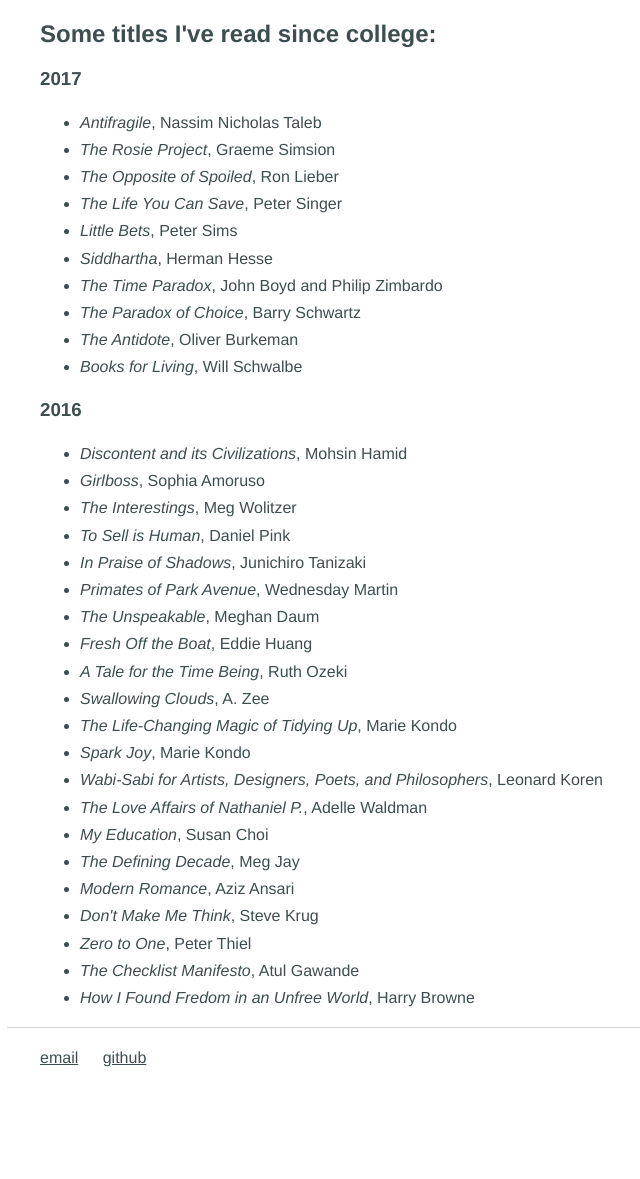
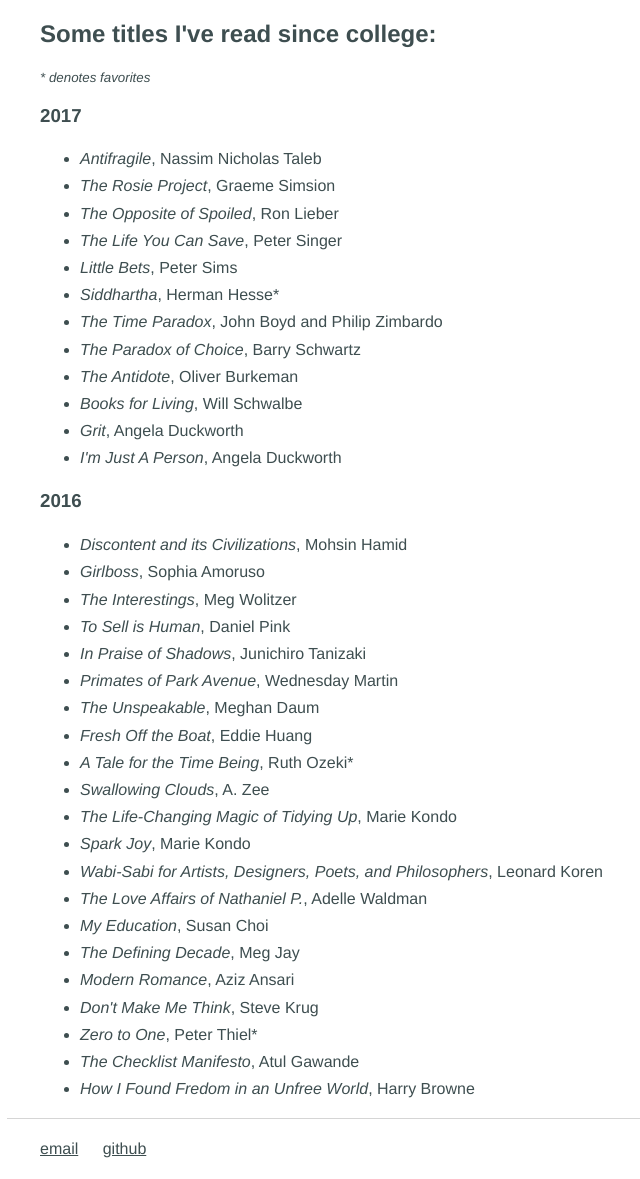
Before and after one commit to eating247/eating247.github.io, a Jekyll site: the page built from books.html, in a window 1280 px wide. Shown: the whole page, without its empty margins (235-875 px from the left). Built offline with Jekyll 4.4.1, drawn with Linux system fonts in a browser that asks for light colours; before the commit the page ends 1087 px from its top, so only the background shows below that.

Commit message:
add books

```diff
--- a/books.html
+++ b/books.html
@@ -3,6 +3,8 @@ layout: default
 ---
 
 <h2>Some titles I've read since college:</h2>
+
+<small><i>* denotes favorites</i></small>
 
 <h3>2017</h3>
 <ul>
@@ -11,11 +13,13 @@ layout: default
   <li><i>The Opposite of Spoiled</i>, Ron Lieber</li>
   <li><i>The Life You Can Save</i>, Peter Singer</li>
   <li><i>Little Bets</i>, Peter Sims</li>
-  <li><i>Siddhartha</i>, Herman Hesse</li>
+  <li><i>Siddhartha</i>, Herman Hesse*</li>
   <li><i>The Time Paradox</i>, John Boyd and Philip Zimbardo</li>
   <li><i>The Paradox of Choice</i>, Barry Schwartz</li>
   <li><i>The Antidote</i>, Oliver Burkeman</li>
   <li><i>Books for Living</i>, Will Schwalbe</li>
+  <li><i>Grit</i>, Angela Duckworth</li>
+  <li><i>I'm Just A Person</i>, Angela Duckworth</li>
 </ul>
 
 <h3>2016</h3>
@@ -28,7 +32,7 @@ layout: default
   <li><i>Primates of Park Avenue</i>, Wednesday Martin</li>
   <li><i>The Unspeakable</i>, Meghan Daum</li>
   <li><i>Fresh Off the Boat</i>, Eddie Huang</li>
-  <li><i>A Tale for the Time Being</i>, Ruth Ozeki</li>
+  <li><i>A Tale for the Time Being</i>, Ruth Ozeki*</li>
   <li><i>Swallowing Clouds</i>, A. Zee</li>
   <li><i>The Life-Changing Magic of Tidying Up</i>, Marie Kondo</li>
   <li><i>Spark Joy</i>, Marie Kondo</li>
@@ -38,7 +42,7 @@ layout: default
   <li><i>The Defining Decade</i>, Meg Jay</li>
   <li><i>Modern Romance</i>, Aziz Ansari</li>
   <li><i>Don't Make Me Think</i>, Steve Krug</li>
-  <li><i>Zero to One</i>, Peter Thiel</li>
+  <li><i>Zero to One</i>, Peter Thiel*</li>
   <li><i>The Checklist Manifesto</i>, Atul Gawande</li>
   <li><i>How I Found Fredom in an Unfree World</i>, Harry Browne</li>
 </ul>
--- a/index.html
+++ b/index.html
@@ -2,6 +2,7 @@
 layout: default
 ---
 
+<div class="wrapper">
   <h1>Hi, I'm Tingting.</h1>
   <p>I like to <a href="/books">read</a> and code.</p>
 
@@ -14,3 +15,4 @@ layout: default
     <li><a href="/projects/asteroids">Asteroids</a></li> -->
     <li><a href="/projects/tetris">Tetris</a></li>
   </ol>
+</div>
```
Lines whose indentation alone changed are shown as unchanged.
